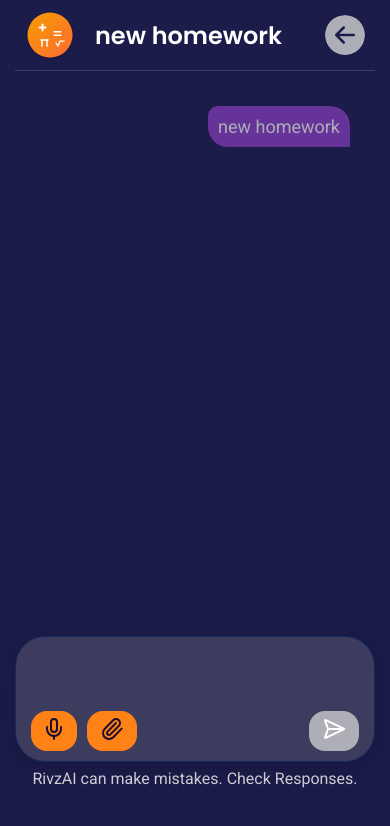
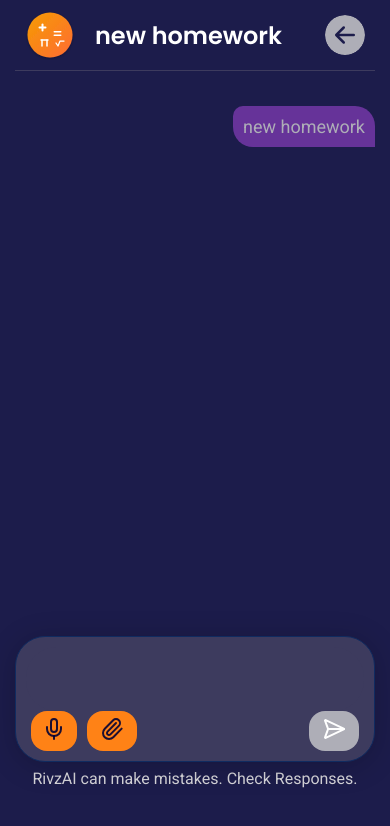
Before and after one commit to alimabrouki/RivzAI, a React (Vite) app: page /history/13b56b64-14df-4efa-8edf-567d80291c27 in a window 390 px wide. Shown: the top 826 px of the page. Built offline with nearby package versions, Linux system fonts and the light colour scheme.

Commit message:
fix: prompt-messages  removed right left margin and change break-all to break-word so the full message stays visible on mobile

```diff
--- a/src/styles/history-page/ChatPage.css
+++ b/src/styles/history-page/ChatPage.css
@@ -103,12 +103,11 @@
 .rslt-user-prompt {
   color: #aeaeb7;
   margin-top: 15px;
-  margin-right: 25px;
   padding: 10px;
   border-radius: 10px 20px 0 20px;
   background-color: rebeccapurple;
   overflow-wrap: break-word;
-  word-break: keep-all;
+  word-break: break-word;
   max-width: 500px;
   font-size: var(--fs-18);
 }
@@ -116,10 +115,9 @@
 .rslt-ai-prompt {
   align-self: flex-start;
   color: var(--c-text-light);
-  margin-left: 25px;
   padding: 10px;
   margin-top: 50px;
-  word-break: keep-all;
+  word-break: break-word;
   max-width: 800px;
   font-size: var(--fs-18);
 }
```
